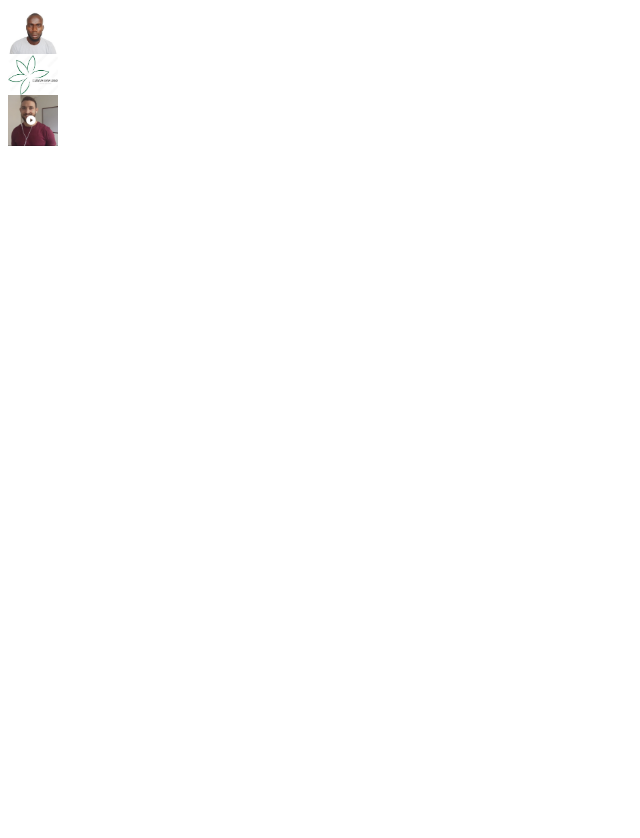
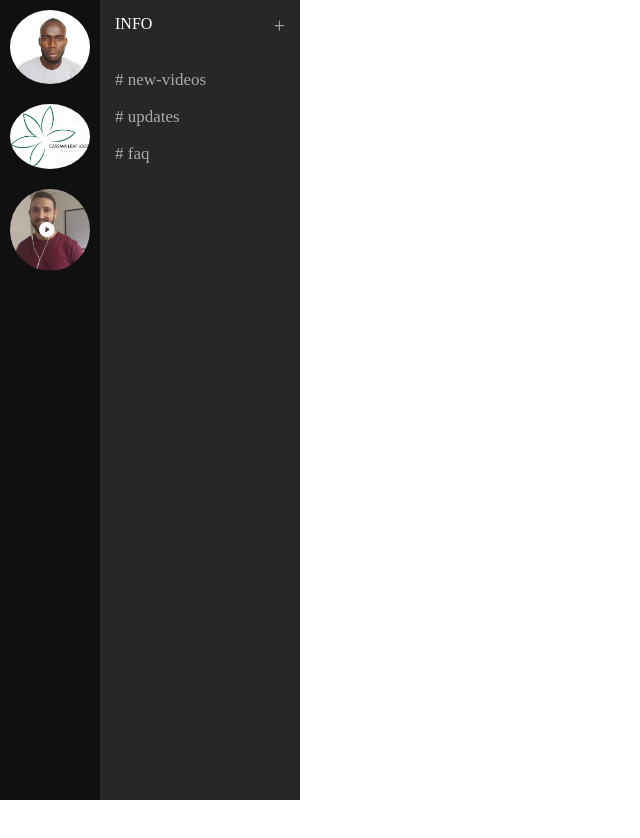
Before and after one commit to Yakub-Ojo/SimpleDevCssTutorials, a plain HTML site: page 14f.html in a window 1280 px wide. Shown: the top 838 px of the page, without its empty margins (0-640 px from the left). Before the commit the page ends 800 px from the top, so only its background shows below. Drawn offline with Linux system fonts and the light colour scheme.

Commit message:
completion of exercise 14f and separation of exercise 14f into another page

```diff
--- a/14f.css
+++ b/14f.css
@@ -1,6 +1,44 @@
+body{
+    height: 3000px;
+}
 .sidebar1{
     background-color: rgb(17, 16, 16);
-    width: 50px;
+    position: fixed;
+    top: 0px;
+    bottom: 0px;
+    left: 0px;
+    width: 100px;
+    display: flex;
+    flex-direction: column;
+
+}
+.image1, .image2, .image3{
+    width: 80px;
+    border-radius: 100%;
+    margin: 10px;
+}
+.sidebar2{
+    width: 200px;
+    background-color: rgba(0, 0, 0, 0.849);
+    color: white;
+    position: fixed;
+    top: 0px;
+    bottom: 0px;
+    left: 100px;
     display: flex;
     flex-direction: column;
 }
+.topic{
+    display: flex;
+    justify-content: space-between;
+    margin: 15px;
+}
+.plus{
+    color: rgb(172, 168, 168);
+    font-size: 20px;
+}
+.tags{
+    margin-left: 15px;
+    color: rgb(172, 168, 168);
+    font-size: 17px;
+}
--- a/14f.html
+++ b/14f.html
@@ -2,6 +2,7 @@
 <html>
     <head>
         <link rel="stylesheet" href="14f.css">
+        <title>exercise 14f</title>
     </head>
     <body>
         <div class="sidebar1">
@@ -10,5 +11,21 @@
             <img class="image3" src="Capture.PNG" alt="logo">
         </div>
 
+        <div class="sidebar2">
+            <div class="topic">
+                <div class="info">
+                    INFO
+                </div>
+                <div class="plus">
+                    &#43;
+                </div>
+            </div>
+            <div class="tags">
+                <p>&#35; new-videos</p>
+                <p>&#35; updates</p>
+                <p>&#35; faq</p>
+            </div>
+        </div>
+
     </body>
 </html>
--- a/style.css
+++ b/style.css
@@ -304,3 +304,7 @@ body {
   color: white;
 
 }
+.exercise-links{
+  margin: 20px;
+  text-decoration: none;
+}
```
Also changed, not shown: index.html (+5 -0 lines).
